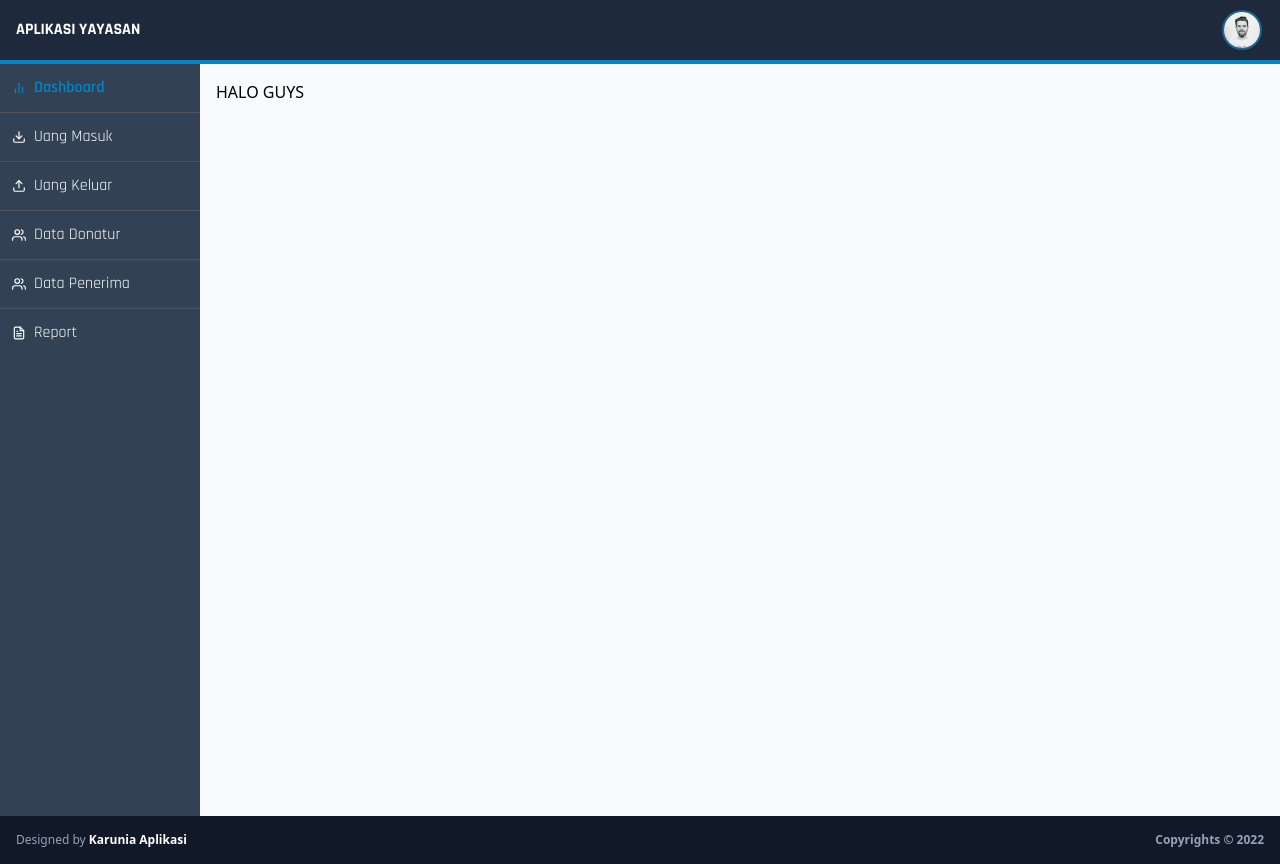
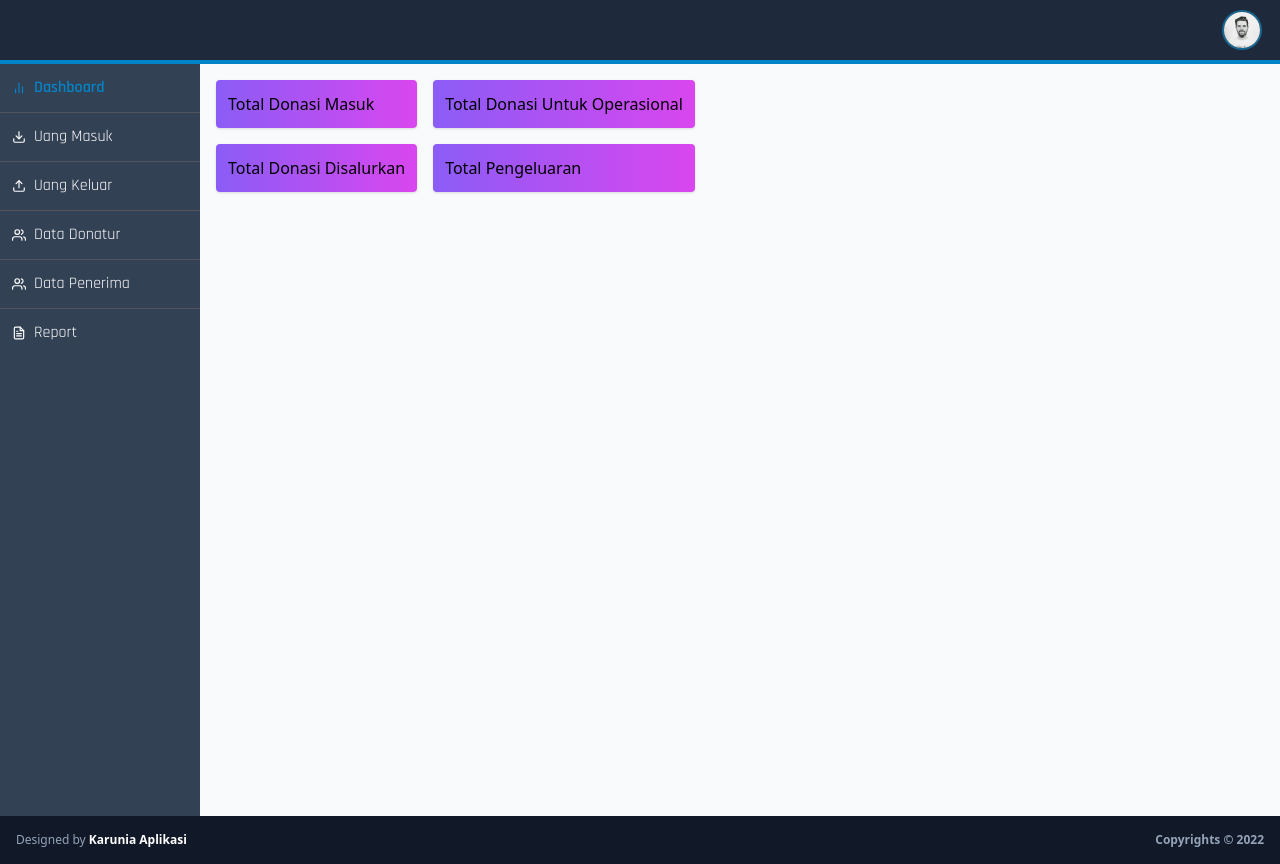
Before and after one commit to autotrof/admintemplate-nuxt, a Nuxt app: page / in a window 1280 px wide. Built offline with nearby package versions, Linux system fonts and the light colour scheme.

Commit message:
change title

```diff
--- a/assets/main.css
+++ b/assets/main.css
@@ -1,3 +1,7 @@
 @tailwind base;
 @tailwind components;
 @tailwind utilities;
+
+.box-info{
+  @apply rounded shadow p-3;
+}
--- a/layouts/default.vue
+++ b/layouts/default.vue
@@ -31,13 +31,13 @@
           this.profile_menu_opened=!this.profile_menu_opened
         }
         else if(this.$refs.profile_menu_section && event.target!=this.$refs.img_profile){
-          if (!this.$refs.profile_menu_section.contains(event.target)) this.profile_menu_opened = false
+          if (!this.$refs.profile_menu_section.contains(event.target) && this.profile_menu_opened) this.profile_menu_opened = false
         }
 
         // SIDEBAR TOGGLER
         if(event.target.tagName=='svg' && event.target.classList.contains('toggler-sidebar')){
           this.sidebar_shown=!this.sidebar_shown
-        }else{
+        }else if(this.sidebar_shown){
           this.sidebar_shown = false
         }
       },
--- a/nuxt.config.js
+++ b/nuxt.config.js
@@ -4,7 +4,7 @@ export default {
 
   // Global page headers: https://go.nuxtjs.dev/config-head
   head: {
-    title: 'Admin Template',
+    title: process.env.APP_NAME,
     meta: [
       { charset: 'utf-8' },
       { name: 'viewport', content: 'width=device-width, initial-scale=1' },
@@ -67,5 +67,12 @@ export default {
   generate: {
     dir: 'public',
     subFolders: false
+  },
+
+  publicRuntimeConfig:{
+
+  },
+  privateRuntimeConfig:{
+
   }
 }
--- a/pages/index.vue
+++ b/pages/index.vue
@@ -1,5 +1,18 @@
 <template>
-  <div>HALO GUYS</div>
+  <div class="grid grid-rows-4 grid-flow-col gap-4 md:grid-rows-2">
+    <div class="box-info bg-gradient-to-r from-violet-500 to-fuchsia-500">
+      Total Donasi Masuk
+    </div>
+    <div class="box-info bg-gradient-to-r from-violet-500 to-fuchsia-500">
+      Total Donasi Disalurkan
+    </div>
+    <div class="box-info bg-gradient-to-r from-violet-500 to-fuchsia-500">
+      Total Donasi Untuk Operasional
+    </div>
+    <div class="box-info bg-gradient-to-r from-violet-500 to-fuchsia-500">
+      Total Pengeluaran
+    </div>
+  </div>
 </template>
 
 <script>
--- a/store/index.js
+++ b/store/index.js
@@ -1,5 +1,5 @@
 export const state = () => ({
-  page_title: "APLIKASI YAYASAN",
+  page_title: process.env.APP_NAME,
   page_title_icon: null
 })
 
```
